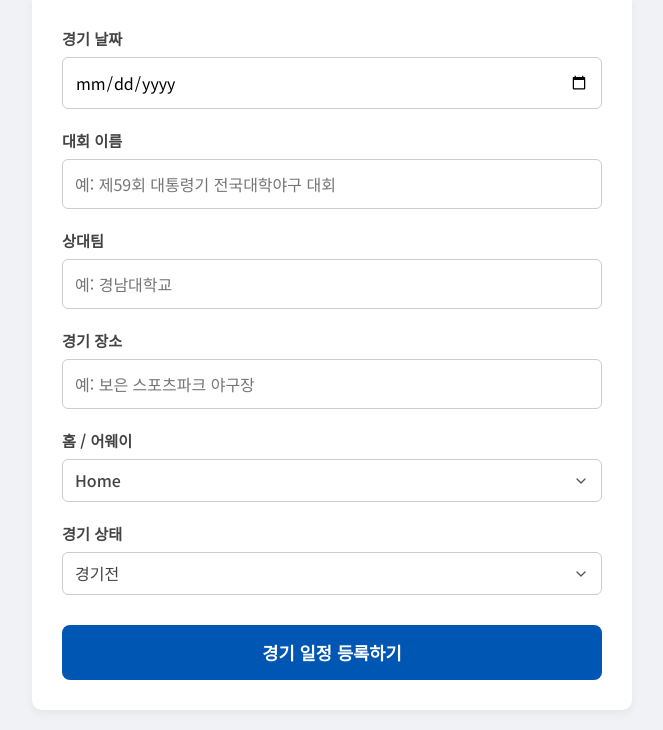
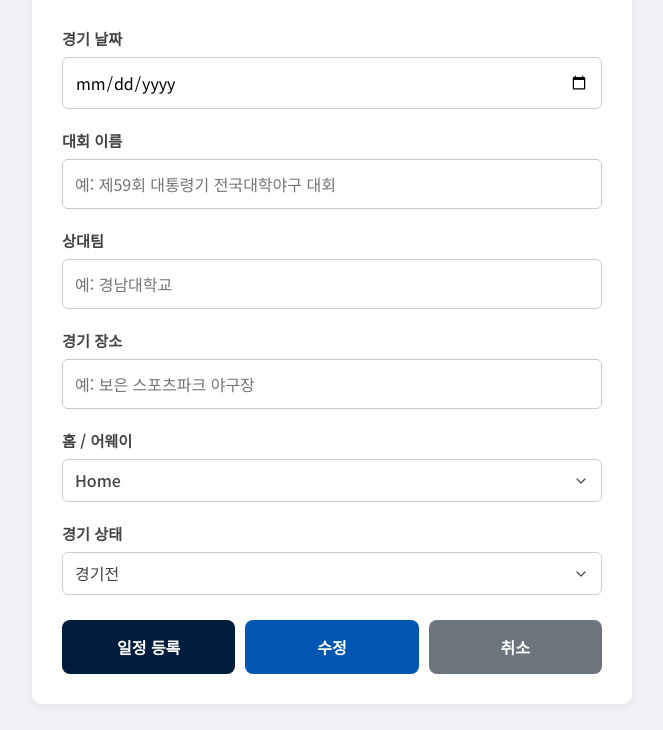
Before and after one commit to daeng-develop/cwu-baseball, a plain HTML site: page admin/schedule/admin-schedule.html in a window 1280 px wide. Shown: the part 135-865 px from the top of the page, without its empty margins (308-971 px from the left). Drawn offline with Linux system fonts and the light colour scheme; no server answers.

Commit message:
등록 수정 취소 버튼 추가

```diff
--- a/admin/schedule/admin-schedule-style.css
+++ b/admin/schedule/admin-schedule-style.css
@@ -143,35 +143,6 @@ body {
     color: #e63946; /* 붉은색 */
     margin-top: 8px;
     line-height: 1.4;
-}
-
-/* 등록 버튼 공통 */
-.submit-btn {
-    width: 100%;
-    padding: 15px;
-    border: none;
-    border-radius: 8px;
-    font-size: 1.1rem;
-    font-weight: bold;
-    color: white;
-    cursor: pointer;
-    background-color: #0056b3; /* 경기 일정 버튼 색상 */
-    transition: 0.2s;
-    margin-top: 10px;
-}
-
-.submit-btn:hover {
-    background-color: #003366;
-    transform: translateY(-2px);
-}
-
-/* 행사 등록 버튼 색상 (다르게 포인트) */
-.event-btn-color {
-    background-color: #2a9d8f; /* 청록색 계열 */
-}
-
-.event-btn-color:hover {
-    background-color: #21867a;
 }
 
 /* --- [추가] Select Box 커스텀 디자인 --- */
@@ -329,3 +300,53 @@ select.input-field:focus {
     background-color: #ffd0d0;
     color: #a92255;
 }
+
+/* ===========================
+   [추가] 하단 버튼 그룹 (admin-player 스타일 통일)
+=========================== */
+
+.action-buttons {
+    display: flex;
+    gap: 10px;       /* 버튼 사이 간격 */
+    margin-top: 25px;
+}
+
+/* 모든 버튼 공통 스타일 */
+.btn {
+    flex: 1;         /* 너비를 1:1:1로 똑같이 배분 */
+    padding: 15px;
+    border: none;
+    border-radius: 8px;
+    font-size: 1rem;
+    font-weight: bold;
+    cursor: pointer;
+    transition: all 0.2s ease;
+    color: white;    /* 글씨색 흰색 */
+}
+
+/* 1. 등록 버튼 (메인 - 네이비) */
+.btn-register {
+    background-color: #001d3d;
+}
+.btn-register:hover {
+    background-color: #003366;
+    transform: translateY(-2px);
+}
+
+/* 2. 수정 버튼 (포인트 - 파란색) */
+.btn-edit {
+    background-color: #0056b3;
+}
+.btn-edit:hover {
+    background-color: #004494;
+    transform: translateY(-2px);
+}
+
+/* 3. 취소 버튼 (서브 - 회색) */
+.btn-cancel {
+    background-color: #6c757d;
+}
+.btn-cancel:hover {
+    background-color: #5a6268;
+    transform: translateY(-2px);
+}
--- a/admin/schedule/admin-schedule.html
+++ b/admin/schedule/admin-schedule.html
@@ -63,7 +63,13 @@
                     </select>
                 </div>
 
-                <button class="submit-btn">경기 일정 등록하기</button>
+                <div class="action-buttons">
+                    <button class="btn btn-register btn-register-match">일정 등록</button>
+
+                    <button class="btn btn-edit" onclick="alert('목록에서 수정할 경기를 먼저 선택해주세요.')">수정</button>
+
+                    <button class="btn btn-cancel" onclick="location.reload()">취소</button>
+                </div>
             </div>
         </div>
 
@@ -96,7 +102,13 @@
                     </p>
                 </div>
 
-                <button class="submit-btn event-btn-color btn-register-event">행사 일정 등록하기</button>
+                <div class="action-buttons">
+                    <button class="btn btn-register btn-register-event">일정 등록</button>
+
+                    <button class="btn btn-edit" onclick="alert('목록에서 수정할 행사를 먼저 선택해주세요.')">수정</button>
+
+                    <button class="btn btn-cancel" onclick="location.reload()">취소</button>
+                </div>
             </div>
 
             <hr class="divider">
```
